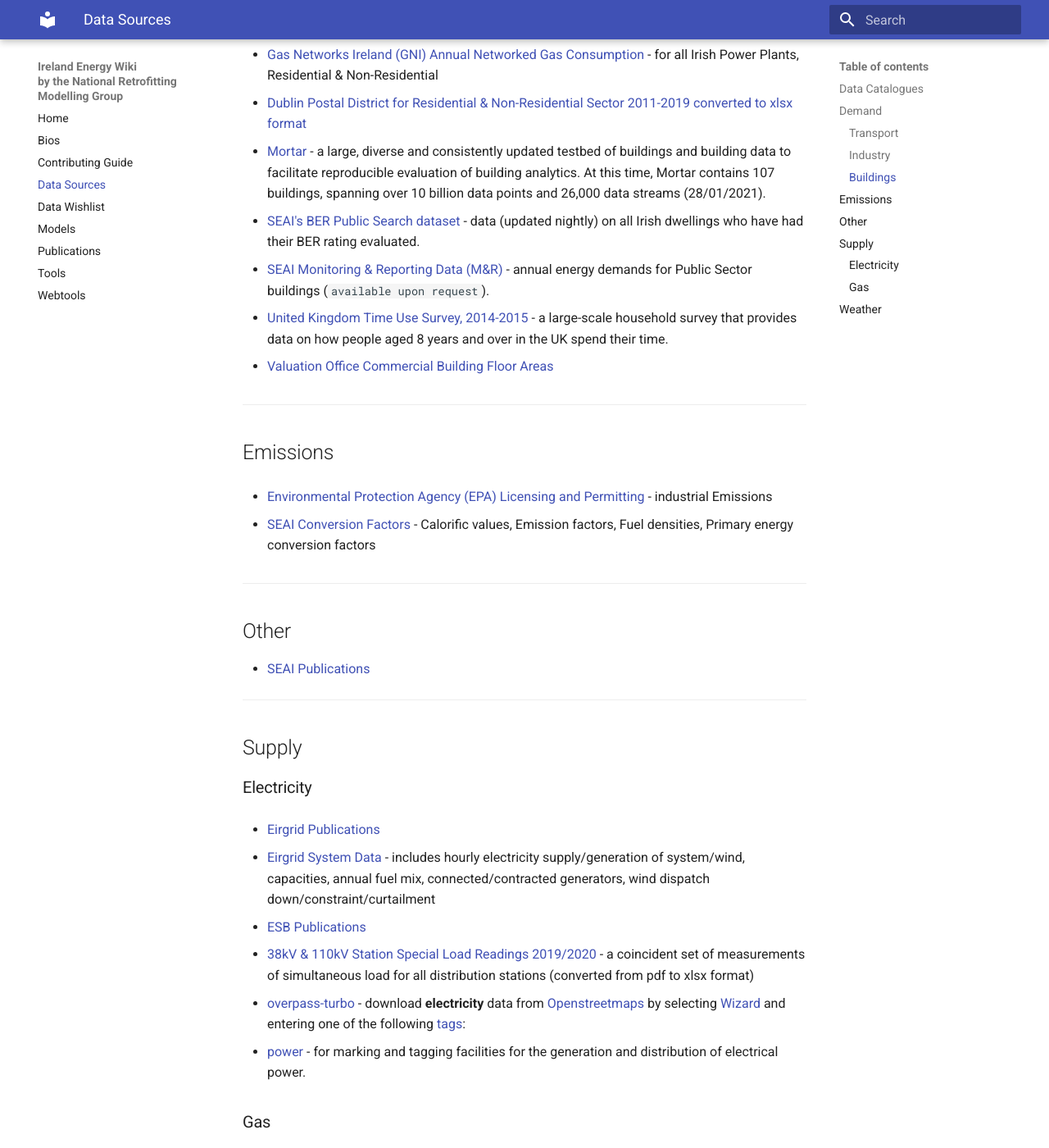
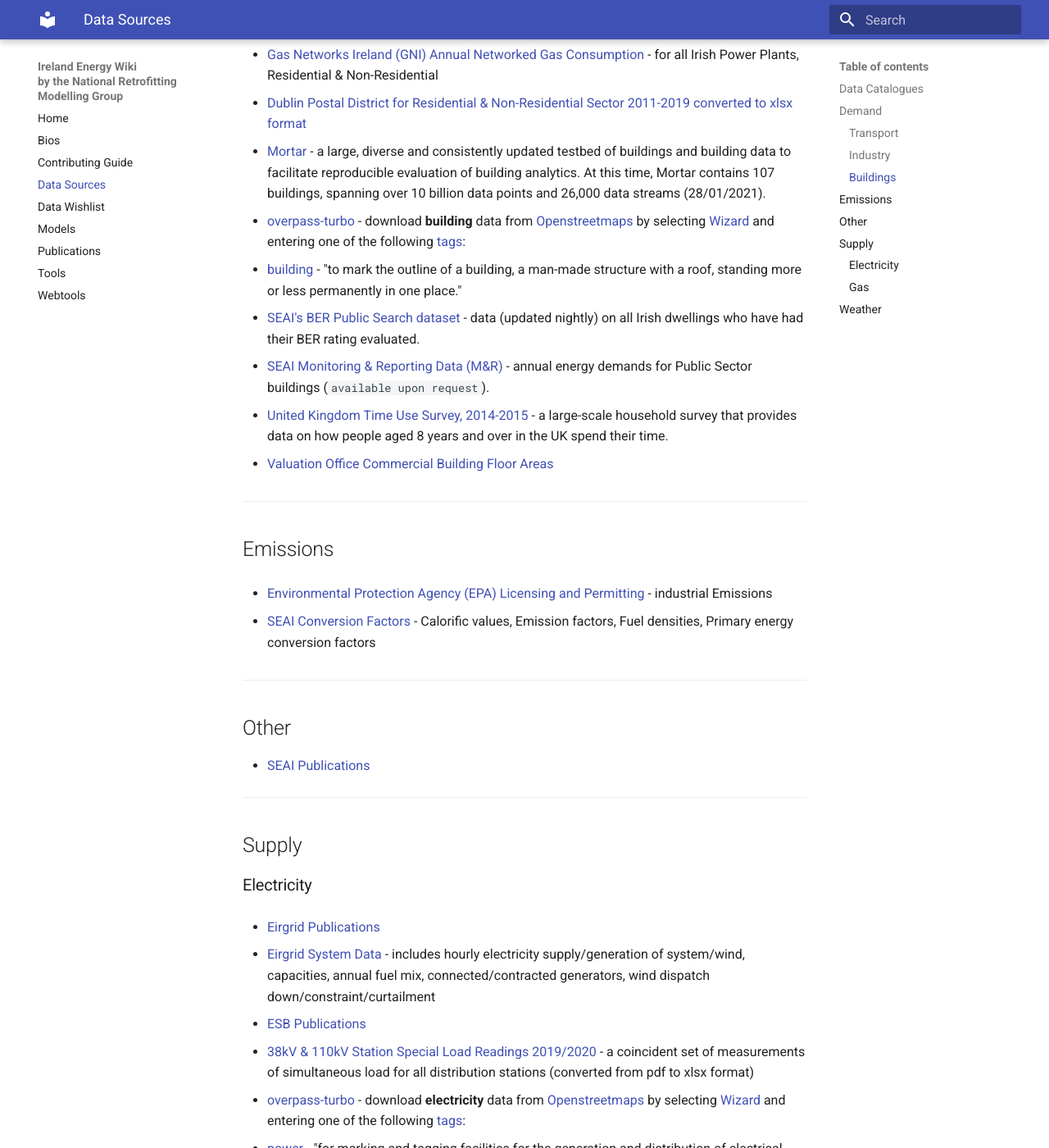
Before and after one commit to energy-modelling-ireland/wiki, an MkDocs documentation site: the page built from docs/Data-Sources.md, in a window 1280 px wide and 1400 px high, scrolled down 2054 px. Shown: the whole window at 82% size. Built offline with MkDocs 1.6.1 and Material for MkDocs 9.7.7, drawn with Linux system fonts in a browser that asks for light colours; some of the changed text lies outside the part shown.

```diff
--- a/docs/Data-Sources.md
+++ b/docs/Data-Sources.md
@@ -59,6 +59,9 @@
 
 - [Mortar](https://mortardata.org/) - a large, diverse and consistently updated testbed of buildings and building data to facilitate reproducible evaluation of building analytics.  At this time, Mortar contains 107 buildings, spanning over 10 billion data points and 26,000 data streams (28/01/2021).
 
+- [overpass-turbo](https://overpass-turbo.eu/) - download **building** data from [Openstreetmaps](https://www.openstreetmap.org) by selecting [Wizard](https://wiki.openstreetmap.org/wiki/Overpass_turbo/Wizard) and entering one of the following [tags](https://taginfo.openstreetmap.org/):
+  - [building](https://taginfo.openstreetmap.org/keys/power) - "to mark the outline of a building, a man-made structure with a roof, standing more or less permanently in one place."
+
 - [SEAI's BER Public Search dataset](https://ndber.seai.ie/BERResearchTool/Register/Register.aspx) - data (updated nightly) on all Irish dwellings who have had their BER rating evaluated.
 
 - [SEAI Monitoring & Reporting Data (M&R)](https://www.seai.ie/business-and-public-sector/public-sector/monitoring-and-reporting/) - annual energy demands for Public Sector buildings (`available upon request`).
@@ -101,7 +104,7 @@
   - [38kV & 110kV Station Special Load Readings 2019/2020](https://zenodo.org/record/4446588) - a coincident set of measurements of simultaneous load for all distribution stations (converted from pdf to xlsx format)
 
 - [overpass-turbo](https://overpass-turbo.eu/) - download **electricity** data from [Openstreetmaps](https://www.openstreetmap.org) by selecting [Wizard](https://wiki.openstreetmap.org/wiki/Overpass_turbo/Wizard) and entering one of the following [tags](https://taginfo.openstreetmap.org/):
-  - [power](https://taginfo.openstreetmap.org/keys/power) - for marking and tagging facilities for the generation and distribution of electrical power.
+  - [power](https://taginfo.openstreetmap.org/keys/power) - "for marking and tagging facilities for the generation and distribution of electrical power."
 
 
 ### Gas
```
Also changed, not shown: 1 other file.
